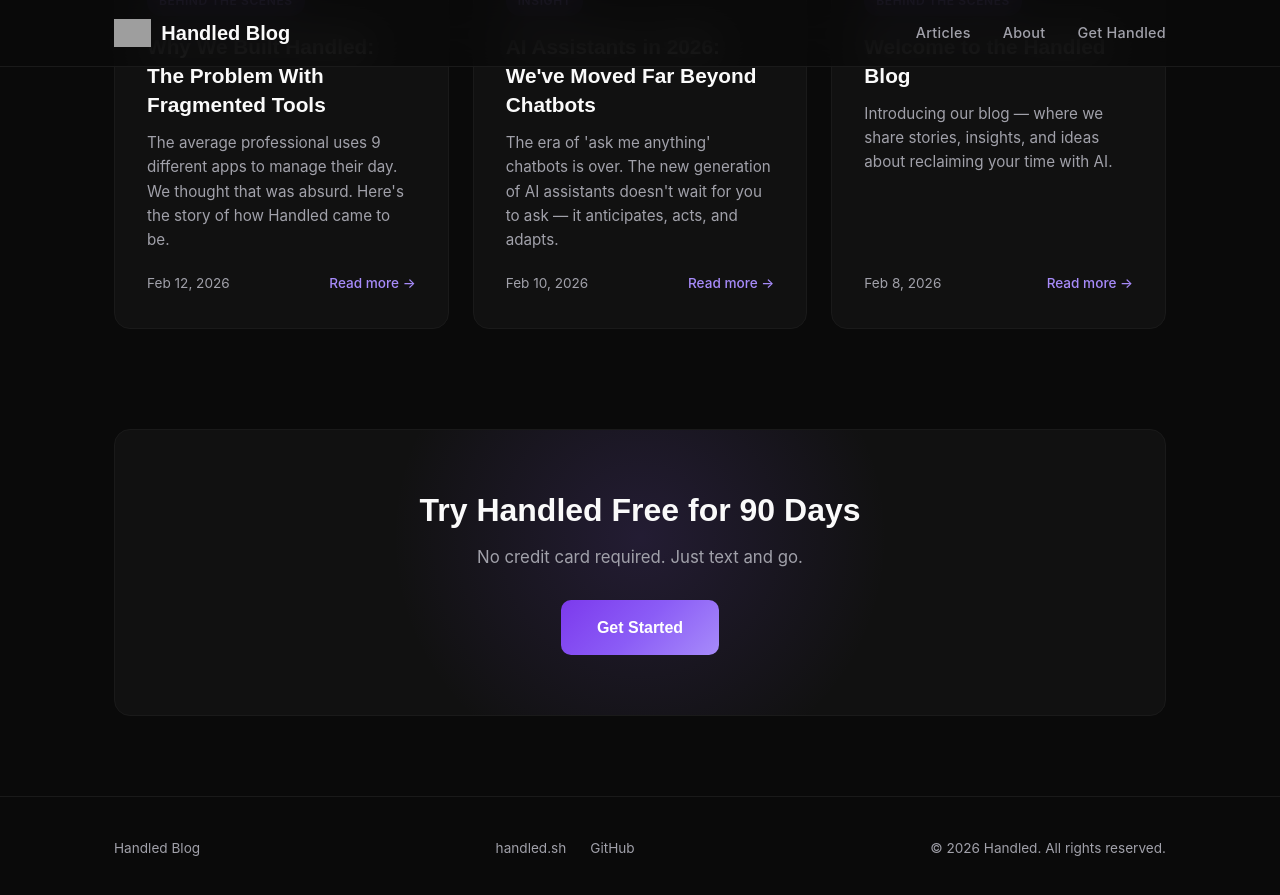
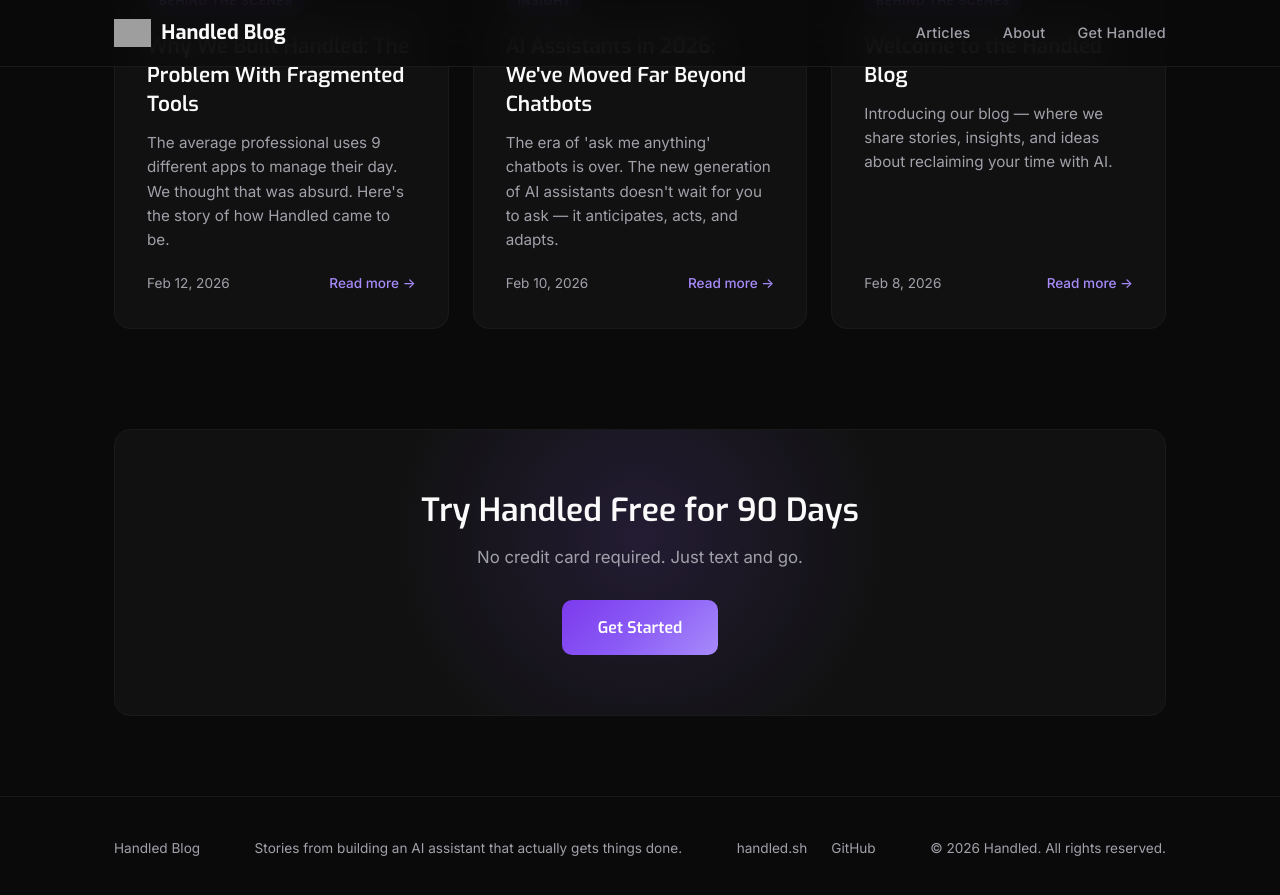
Before and after one commit to handled-sh/handled-sh.github.io, a Jekyll site: the page built from index.md, in a window 1280 px wide and 900 px high, scrolled down 1888 px. Shown: the top 895 px of the window. Built offline with Jekyll 4.4.1, drawn with Linux system fonts in a browser that asks for light colours; grey boxes are pictures that could not be loaded.

Commit message:
Revert default layout to original

```diff
--- a/_layouts/default.html
+++ b/_layouts/default.html
@@ -6,7 +6,7 @@
     <title>{{ page.title }} | {{ site.title }}</title>
     <meta name="description" content="{{ page.excerpt | default: site.description | strip_html | truncatewords: 50 }}">
     <link rel="preconnect" href="https://fonts.googleapis.com">
-    <link href="https://fonts.googleapis.com/css2?family=DM+Sans:wght@400;500;600;700&family=Montserrat:wght@600;700;800;900&display=swap" rel="stylesheet">
+    <link href="https://fonts.googleapis.com/css2?family=Exo:wght@400;500;600;700&family=Inter:wght@400;500;600&display=swap" rel="stylesheet">
     <link rel="stylesheet" href="{{ '/assets/css/style.css' | relative_url }}">
     <link rel="icon" href="https://handled.sh/logo.svg" type="image/svg+xml">
     {% feed_meta %}
@@ -35,6 +35,7 @@
         <div class="container">
             <div class="footer-content">
                 <p class="footer-brand">Handled Blog</p>
+                <p class="footer-tagline">Stories from building an AI assistant that actually gets things done.</p>
                 <div class="footer-links">
                     <a href="https://handled.sh">handled.sh</a>
                     <a href="https://github.com/handled-sh">GitHub</a>
```
